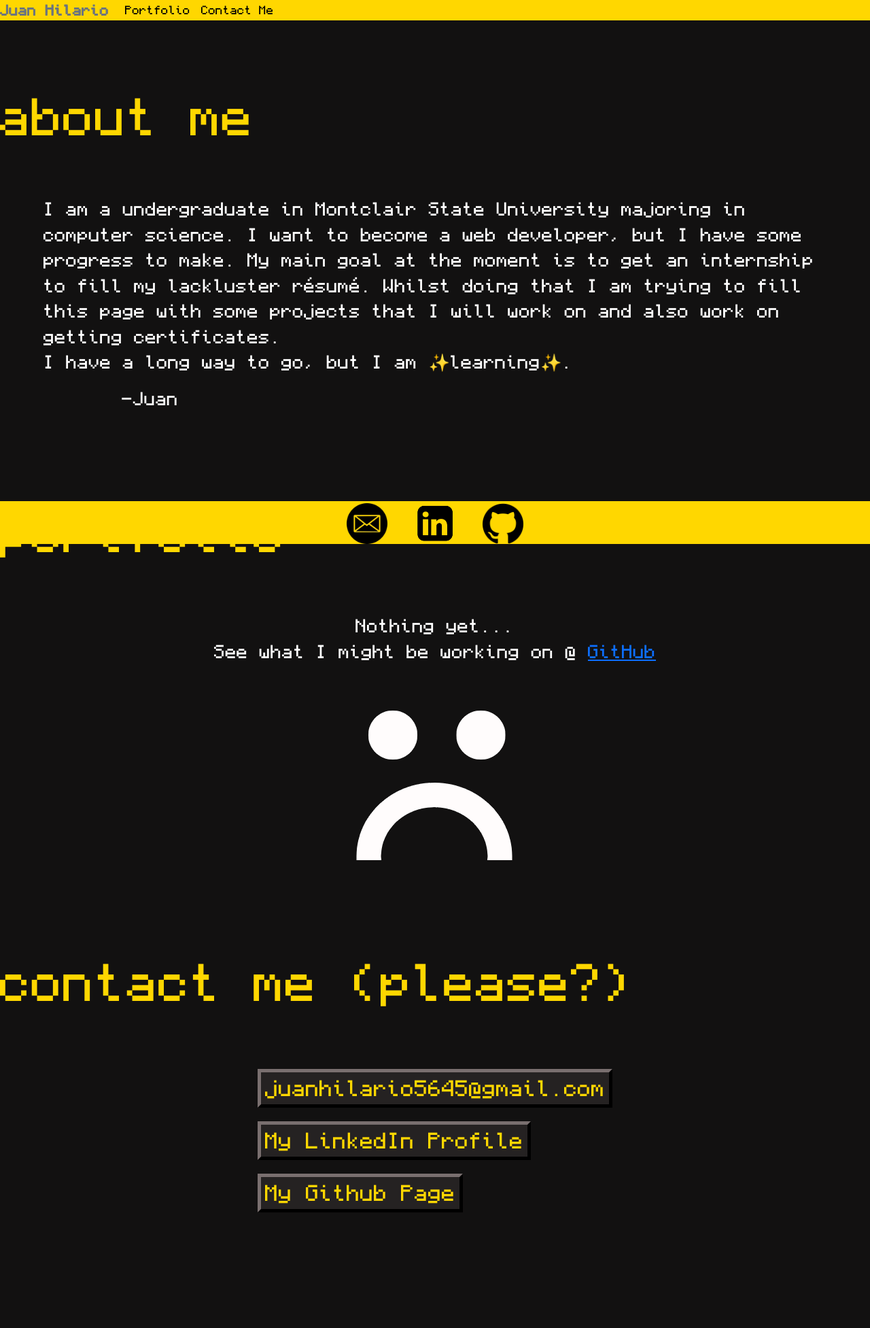
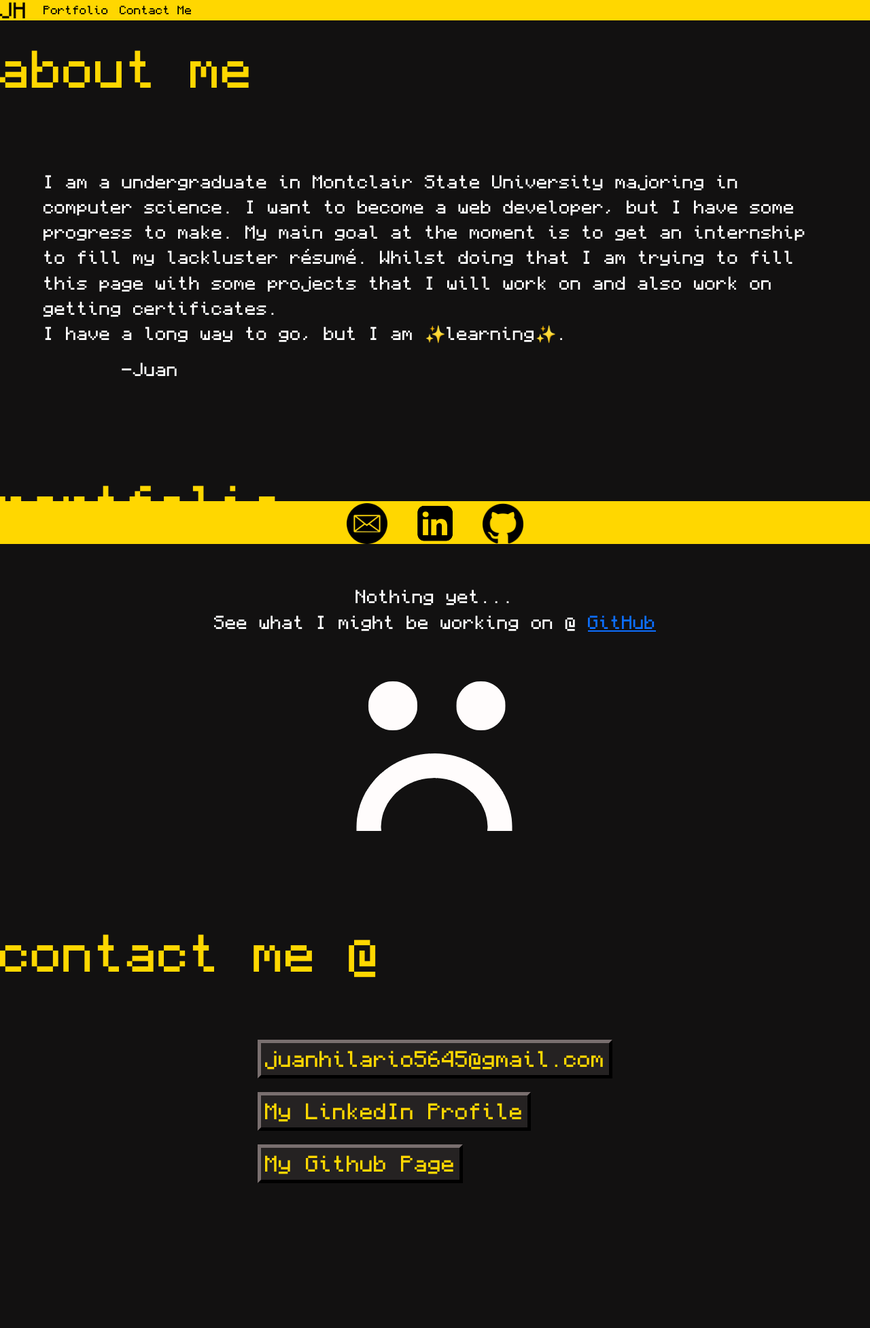
Before and after one commit to Juan-Hilario/PersonalWebsite, a Django app: page / in a window 1280 px wide. Shown: the whole page at 68% size. After the commit the page ends 1740 px from the top, so only its background shows below. Run offline with Django 4.2, Linux system fonts and the light colour scheme.

Commit message:
Resizing of elements (Not done)

```diff
--- a/PersonalWebsite/htmlManager/static/styles.css
+++ b/PersonalWebsite/htmlManager/static/styles.css
@@ -18,7 +18,7 @@
 }
 body {
   background-color: var(--primary-color);
-  overflow-x: auto; /* Makes it so there cannot be a horizontal scroll bar */
+  overflow-x: hidden; /* Makes it so there cannot be a horizontal scroll bar */
   color: var(--text-color);
   overflow-y: auto;
 }
@@ -34,13 +34,23 @@ body {
 }
 nav.smallNav {
   background-color: var(--secondary-color);
-  height: 50px;
+  height: 65px;
+}
+.navbar-brand {
+  font-size: 30px;
+}
+.navbar-toggler {
+  margin-right: 20px;
 }
 
 h1 {
   color: var(--secondary-color);
 }
 
+p {
+  color: var(--text-color);
+  font-size: 99%;
+}
 /* .pageTitle{
     margin-left: 10px;
     position: fixed;
@@ -64,19 +74,28 @@ h1 {
   background-color: var(--secondary-color);
 } */
 
-@media (max-width: 770px) {
-  /*When screen width is max 770: all the css below  */
-  /* #titleDiv {
-    margin-bottom: 50px;
-    position: relative;
-    top: 60px;
-  } */
+.subHeading {
+  font-size: 70px;
+  position: relative;
+  /* top: 150px; */
+  color: var(--secondary-color);
+  margin-bottom: 30px;
 }
+/* #topContent {
+  display: flex;
+  position: relative;
+  top: 10px;
+  color: var(--secondary-color);
+  justify-content: space-between;
+  margin-right: 60px;
+} */
 
 /* About Me*/
 
 #aboutMe {
-  padding-top: 15vh;
+  height: fit-content;
+  width: fit-content;
+  padding-top: 50px;
 }
 .contentStyle1 {
   color: var(--text-color);
@@ -91,20 +110,10 @@ h1 {
   flex-wrap: wrap;
   gap: 20px;
 }
-@media (max-width: 799px) {
-  /* .portrait {
-      position: relative;
-      left: 100px;
-    } */
-  /* #topContent {
-      display: grid;
-    } */
-}
 
 /* Portfolio */
 
 .noContentStyle {
-  color: var(--text-color);
   position: relative;
   text-align: center;
   top: 60%;
@@ -189,42 +198,12 @@ h1 {
   }
 }
 
-.subHeading {
-  font-size: 70px;
-  position: relative;
-  /* top: 150px; */
-  color: var(--secondary-color);
-}
-/* #topContent {
-  display: flex;
-  position: relative;
-  top: 10px;
-  color: var(--secondary-color);
-  justify-content: space-between;
-  margin-right: 60px;
-} */
-
-@media (max-width: 773px) {
-  .subHeading {
-    font-size: 50;
-    top: 30px;
-  }
-  #topContent {
-    width: 374px;
-    margin: auto;
-    place-content: center;
-  }
-}
-
-@media (min-width: 100px) {
-}
-
 /* footer */
 footer {
   position: fixed;
   bottom: 0;
   width: 100%;
-  max-height: 10vh;
+  max-height: 63px;
   background-color: var(--secondary-color);
   display: flex;
   justify-content: center;
@@ -244,3 +223,46 @@ footer {
   border: none;
   background-color: transparent;
 }
+
+/* Screen Sizes */
+
+@media (max-width: 770px) {
+  /*When screen width is max 770: all the css below  */
+  /* #titleDiv {
+    margin-bottom: 50px;
+    position: relative;
+    top: 60px;
+  } */
+
+  .subHeading {
+    font-size: 50;
+    top: 30px;
+  }
+  /* #aboutMe,
+  #Portfolio,
+  #Contact {
+    width: 374px;
+    margin: auto;
+    place-content: center;
+  } */
+  .subHeading {
+    width: 374px;
+    margin: auto;
+    place-content: center;
+  }
+}
+
+@media (min-width: 1000px) {
+  /*When screen width is max 770: all the css below  */
+  /* #titleDiv {
+    margin-bottom: 50px;
+    position: relative;
+    top: 60px;
+  } */
+}
+
+/* @media (max-width: 540px) {
+  .navbar-toggler {
+    margin-right: 10%;
+  }
+} */
--- a/PersonalWebsite/htmlManager/templates/htmlManager/index.html
+++ b/PersonalWebsite/htmlManager/templates/htmlManager/index.html
@@ -44,7 +44,7 @@
       certificates.<br />
       I have a long way to go, but I am ✨learning✨.
       <br />
-      <div style="text-indent: 10%;">-Juan</div>
+      <div style="margin-left: 10%;">-Juan</div>
     </p>
   </div>
 </div>
@@ -100,7 +100,7 @@
 </div>
 
 <div id="Contact">
-    <div class="subHeading">contact me (please?)</div>
+    <div class="subHeading">contact me @</div>
   <div class="alert-box color hidden">Copied to Clipboard</div>
 
   <div class="contactList" >
--- a/PersonalWebsite/htmlManager/templates/htmlManager/layout.html
+++ b/PersonalWebsite/htmlManager/templates/htmlManager/layout.html
@@ -2,7 +2,7 @@
 <!DOCTYPE html>
 <html>
   <head>
-    <title>{{ title }}</title>
+    <title>Juan's Site</title>
     <meta name="viewport" content="width=device-width, initial-scale= 1.0" />
     <link
       href="https://cdn.jsdelivr.net/npm/bootstrap@5.3.2/dist/css/bootstrap.min.css"
@@ -22,9 +22,7 @@
     <!-- NavBar -->
     <nav class="navbar medBigNav navbar-expand-md navbar-light">
       <!-- NavBrand -->
-      <a class="navbar-brand" href="#aboutMe" style="color: rgb(39, 39, 159)">
-        <span class="fw-bold text-secondary"> Juan Hilario </span>
-      </a>
+      <a class="navbar-brand" href="#aboutMe"> JH </a>
       <!-- collapse toggle -->
       <button
         class="navbar-toggler"
@@ -38,7 +36,7 @@
         <span class="navbar-toggler-icon"></span>
       </button>
       <div
-        style="background-color: #ffd700; height: 30px"
+        style="background-color: #ffd700"
         class="collapse navbar-collapse justify-content-start align-center dropDown medBigNav"
         id="main-nav"
       >
```
